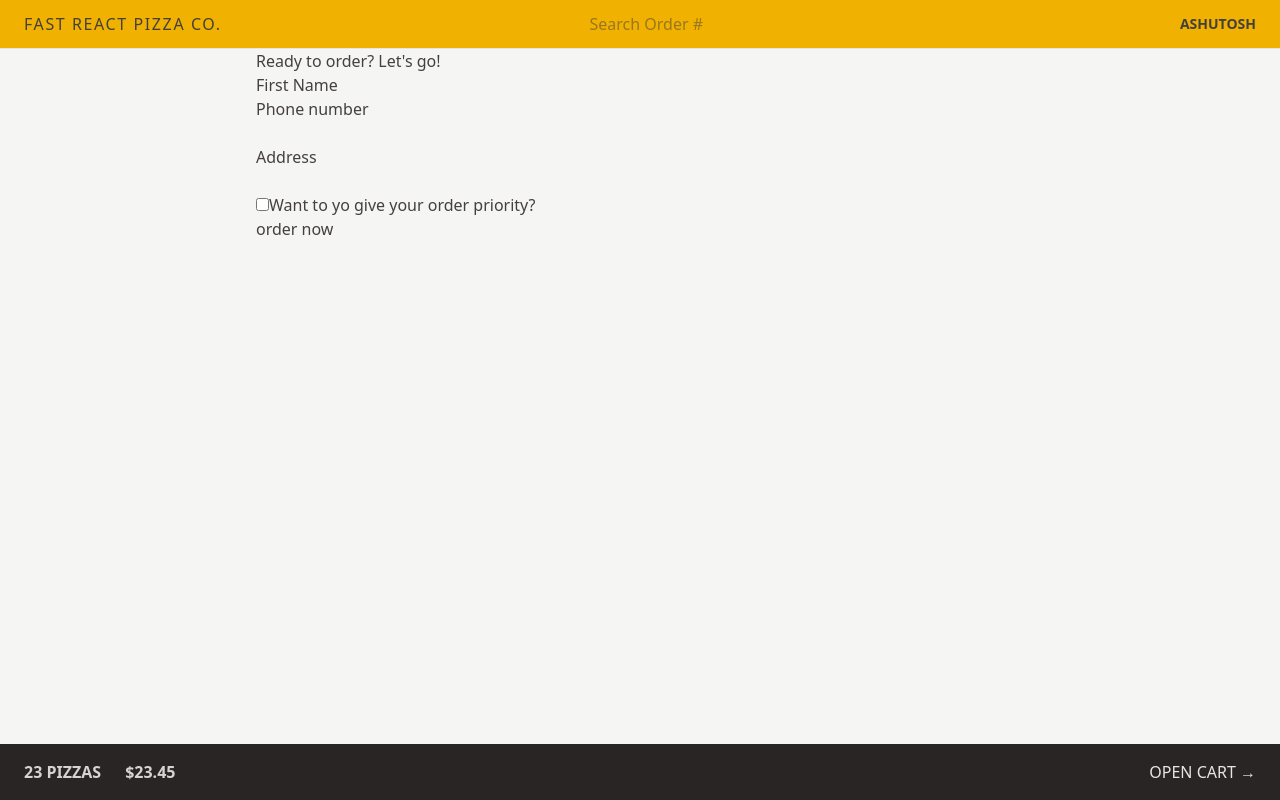
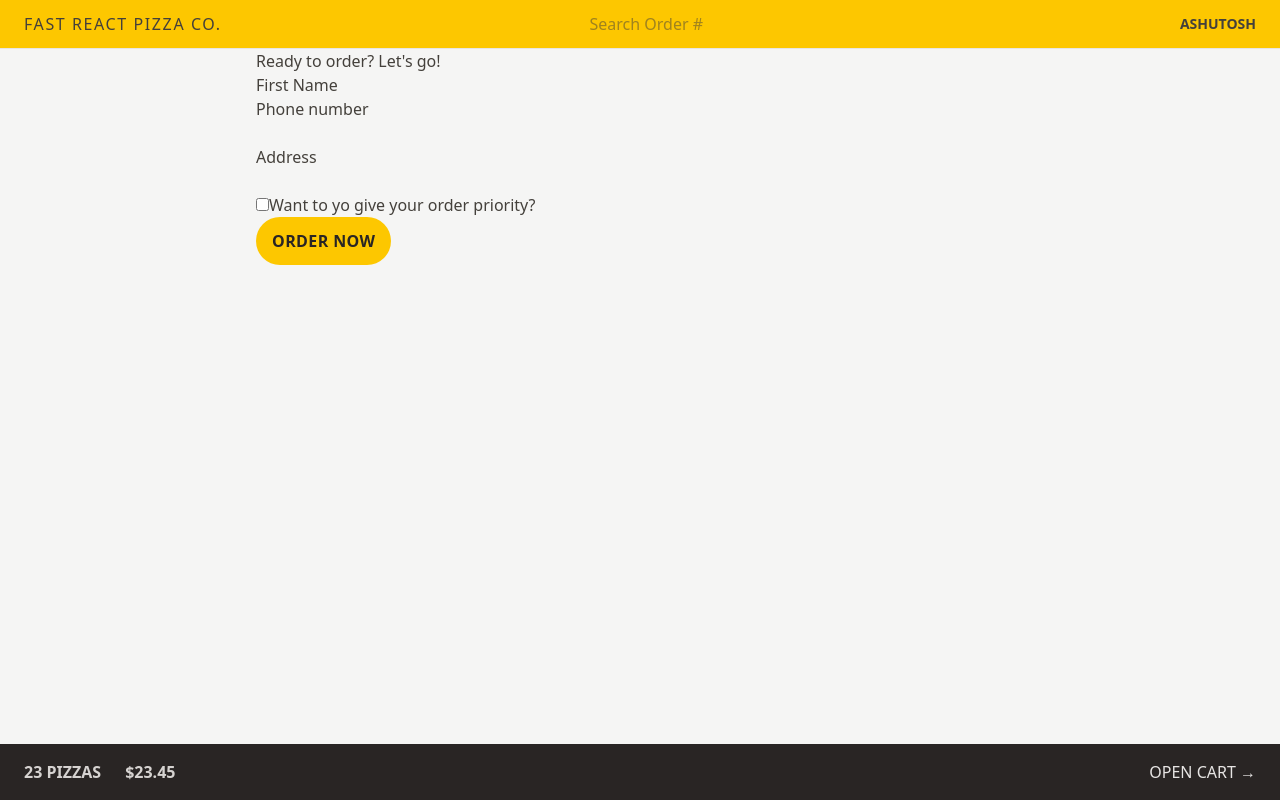
Before and after one commit to ashutosh-mishra-dev/fast-react-pizza-using-react-router-and-data-loading-and-use-tailwindcss-and-adding-redux-advance, a React (Vite) app: page /order/new in a window 1280 px wide. Built offline with nearby package versions, Linux system fonts and the light colour scheme.

Commit message:
update in section 23 : Tailwind css : styling buttons: element states and transitions

```diff
--- a/src/features/cart/Cart.jsx
+++ b/src/features/cart/Cart.jsx
@@ -30,7 +30,12 @@
 
   return (
     <div>
-      <Link to="/menu">&larr; Back to menu</Link>
+      <Link
+        to="/menu"
+        className="text-sm text-blue-500 hover:text-blue-700 hover:underline"
+      >
+        &larr; Back to menu
+      </Link>
 
       <h2>Your cart, %NAME%</h2>
 
--- a/src/features/order/CreateOrder.jsx
+++ b/src/features/order/CreateOrder.jsx
@@ -5,7 +5,7 @@
 // https://uibakery.io/regex-library/phone-number
 const isValidPhone = (str) =>
   /^\+?\d{1,4}?[-.\s]?\(?\d{1,3}?\)?[-.\s]?\d{1,4}[-.\s]?\d{1,4}[-.\s]?\d{1,9}$/.test(
-    str
+    str,
   );
 
 const fakeCart = [
@@ -78,7 +78,10 @@
 
         <div>
           <input type="hidden" name="cart" value={JSON.stringify(cart)} />
-          <button disabled={isSubmitting}>
+          <button
+            disabled={isSubmitting}
+            className="inline-block rounded-full bg-yellow-400 px-4 py-3 font-semibold tracking-wide text-stone-800 uppercase transition-colors duration-300 hover:bg-yellow-300 focus:bg-yellow-300 focus:ring focus:ring-yellow-300 focus:ring-offset-2 focus:outline-none disabled:cursor-not-allowed"
+          >
             {isSubmitting ? "placing order ..." : "order now"}
           </button>
         </div>
@@ -104,8 +107,9 @@
 
   if (Object.keys(errors).length > 0) return errors;
 
-  const newOrder = await createOrder(order);
-  console.log("ORDER :", newOrder);
-  return redirect(`/order/${newOrder.id}`);
+  //const newOrder = await createOrder(order);
+  //console.log("ORDER :", newOrder);
+  //return redirect(`/order/${newOrder.id}`);
+  return null;
 }
 export default CreateOrder;
--- a/src/ui/Header.jsx
+++ b/src/ui/Header.jsx
@@ -4,7 +4,7 @@
 
 function Header() {
   return (
-    <header className="flex items-center justify-between border-b border-stone-200 bg-yellow-500 px-4 py-3 uppercase sm:px-6">
+    <header className="flex items-center justify-between border-b border-stone-200 bg-yellow-400 px-4 py-3 uppercase sm:px-6">
       <Link to="/" className="tracking-widest">
         Fast react Pizza Co.
       </Link>
```
